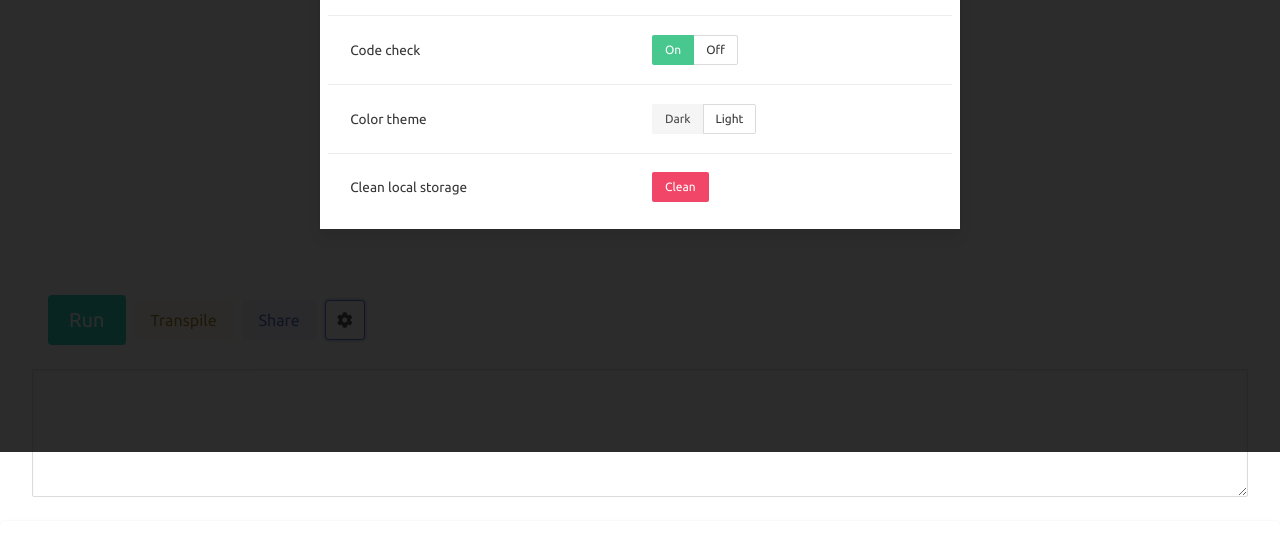
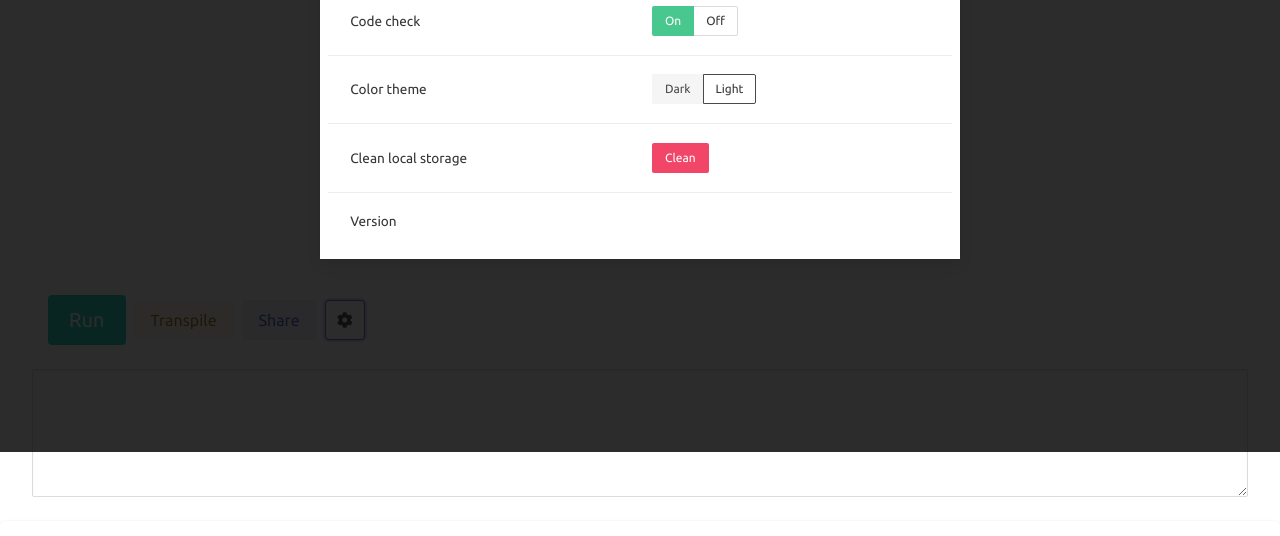
Before and after one commit to erg-lang/web-ide, a website built with webpack: page docs/index.html in a window 1280 px wide. Both pictures are taken after a click on the button 344 px from the left and 668 px from the top of the page. Shown: the part 348-884 px from the top of the page. Built offline with nearby package versions, Linux system fonts and the light colour scheme; what erg-playground, monaco-editor would draw is missing.

Commit message:
Add version info

```diff
--- a/script/config.ts
+++ b/script/config.ts
@@ -1,5 +1,6 @@
 import { Playground, sleep } from "./index";
 import { validate } from "./check";
+import * as wasm from "erg-playground";
 
 export function set_dark(playground: Playground) {
 	playground.editor.updateOptions({
@@ -164,7 +165,7 @@ export class ConfigModal {
 		toggle_btn.className = "column buttons has-addons";
 		const dark_btn = document.createElement("button");
 		if (localStorage.getItem(".config:color-theme") === "dark") {
-			dark_btn.className = "button is-small is-dark is-selected";
+			dark_btn.className = "button is-small is-dark is-active";
 		} else {
 			dark_btn.className = "button is-small is-light";
 		}
@@ -172,20 +173,20 @@ export class ConfigModal {
 		dark_btn.onclick = function (_event) {
 			set_dark(playground);
 			localStorage.setItem(".config:color-theme", "dark");
-			dark_btn.className = "button is-small is-dark is-selected";
+			dark_btn.className = "button is-small is-dark is-active";
 			light_btn.className = "button is-light is-small";
 		};
 		const light_btn = document.createElement("button");
 		if (localStorage.getItem(".config:color-theme") === "dark") {
 			light_btn.className = "button is-small is-light";
 		} else {
-			light_btn.className = "button is-small is-selected";
+			light_btn.className = "button is-small is-active";
 		}
 		light_btn.innerHTML = "Light";
 		light_btn.onclick = function (_event) {
 			set_light(playground);
 			localStorage.setItem(".config:color-theme", "light");
-			light_btn.className = "button is-small is-selected";
+			light_btn.className = "button is-small is-active";
 			dark_btn.className = "button is-light is-small";
 		};
 		toggle_btn.appendChild(dark_btn);
@@ -217,6 +218,20 @@ export class ConfigModal {
 		section.appendChild(clean);
 	}
 
+	add_version_display(section: HTMLElement, playground: Playground) {
+		const version = document.createElement("div");
+		version.className = "panel-block columns config-item";
+		const label = document.createElement("div");
+		label.className = "column";
+		label.innerHTML = "Version";
+		version.appendChild(label);
+		const version_display = document.createElement("div");
+		version_display.className = "column";
+		version_display.innerHTML = wasm.Playground.new().start_message();
+		version.appendChild(version_display);
+		section.appendChild(version);
+	}
+
 	constructor(playground: Playground, palette: HTMLElement) {
 		const modal = document.createElement("div");
 		modal.className = "modal";
@@ -237,6 +252,7 @@ export class ConfigModal {
 		this.add_check_menu(section, playground);
 		this.add_color_theme_menu(section, playground);
 		this.add_clean_storage_menu(section, playground);
+		this.add_version_display(section, playground);
 		menu.appendChild(section);
 		modal_content.appendChild(menu);
 		modal.appendChild(modal_content);
--- a/script/index.css
+++ b/script/index.css
@@ -13,7 +13,11 @@ body {
 }
 
 .button {
-	font-family: 'Ubuntu', monospace;;
+	font-family: 'Ubuntu', monospace;
+}
+
+.button.is-dark.is-active {
+    border-color: #48c78e;
 }
 
 #erg-logo {
```
